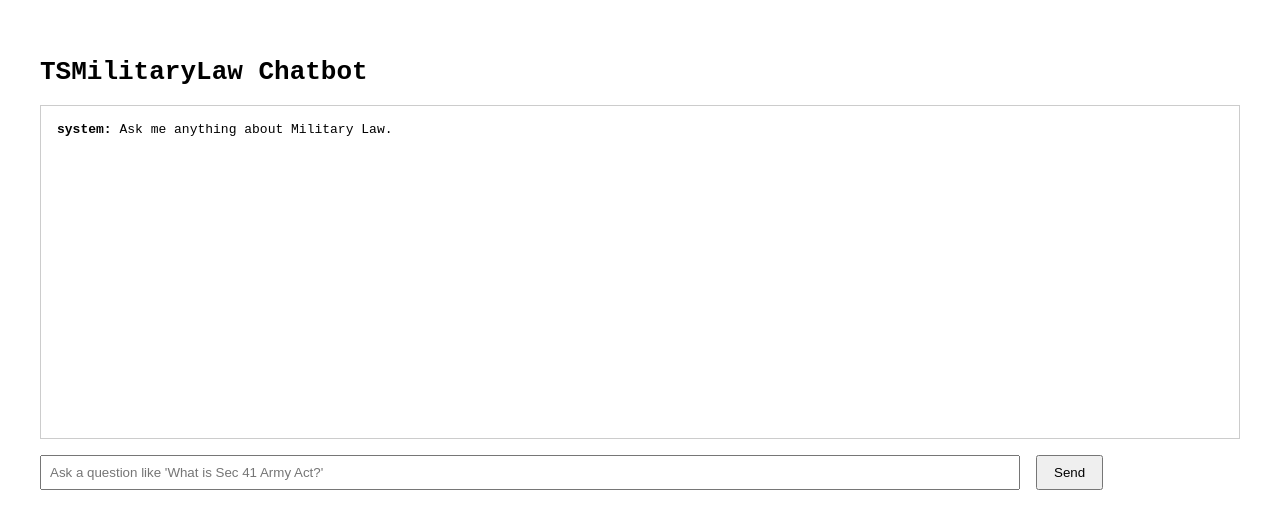
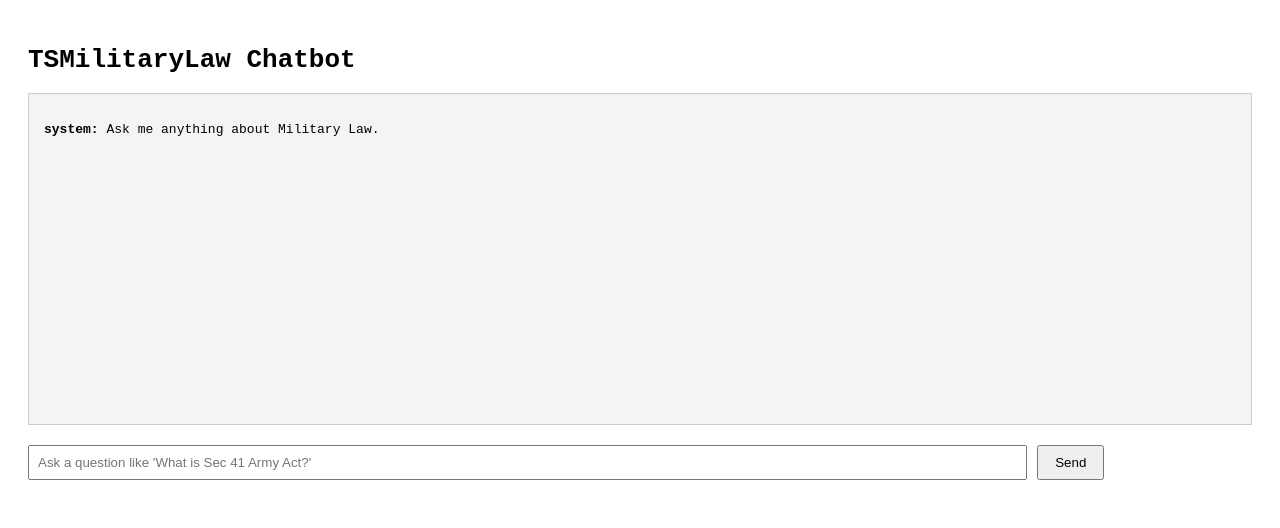
Before and after one commit to eshdecin/TSMilitaryLaw, a Next.js app: page / in a window 1280 px wide. Shown: the top 528 px of the page. Built offline with nearby package versions, Linux system fonts and the light colour scheme.

Commit message:
Connected frontend to backend API for live answers.

```diff
--- a/pages/index.js
+++ b/pages/index.js
@@ -1,36 +1,63 @@
-import { useState } from 'react';
+import { useState } from "react";
 
 export default function Home() {
-  const [messages, setMessages] = useState([{ role: 'system', content: 'Ask me anything about Military Law.' }]);
-  const [input, setInput] = useState('');
+  const [messages, setMessages] = useState([
+    { role: "system", content: "Ask me anything about Military Law." }
+  ]);
+  const [input, setInput] = useState("");
 
-  const handleSend = () => {
+  const sendMessage = async () => {
     if (!input.trim()) return;
-    const userMessage = { role: 'user', content: input };
-    const botReply = {
-      role: 'assistant',
-      content: `This is a placeholder answer for: "${input}" (The real brain is coming soon, Sir!)`
-    };
-    setMessages([...messages, userMessage, botReply]);
-    setInput('');
+
+    const newMessages = [...messages, { role: "user", content: input }];
+    setMessages(newMessages);
+    setInput("");
+
+    try {
+      const res = await fetch("https://tsmilitarylaw-backend.onrender.com/chat", {
+        method: "POST",
+        headers: { "Content-Type": "application/json" },
+        body: JSON.stringify({ query: input })
+      });
+
+      const data = await res.json();
+      const assistantReply = data.message || "No response received.";
+
+      setMessages([...newMessages, { role: "assistant", content: assistantReply }]);
+    } catch (error) {
+      setMessages([...newMessages, { role: "assistant", content: "Error contacting backend." }]);
+    }
   };
 
   return (
-    <main style={{ fontFamily: 'monospace', padding: '2rem' }}>
+    <div style={{ padding: 20, fontFamily: "monospace" }}>
       <h1>TSMilitaryLaw Chatbot</h1>
-      <div style={{ border: '1px solid #ccc', padding: '1rem', height: '300px', overflowY: 'scroll', marginBottom: '1rem' }}>
-        {messages.map((msg, i) => (
-          <div key={i}><strong>{msg.role === 'user' ? 'You' : msg.role}:</strong> {msg.content}</div>
+      <div
+        style={{
+          background: "#f4f4f4",
+          padding: 15,
+          border: "1px solid #ccc",
+          minHeight: "300px",
+          whiteSpace: "pre-wrap"
+        }}
+      >
+        {messages.map((msg, index) => (
+          <p key={index}>
+            <strong>{msg.role}:</strong> {msg.content}
+          </p>
         ))}
       </div>
-      <input
-        style={{ width: '80%', padding: '0.5rem' }}
-        value={input}
-        onChange={e => setInput(e.target.value)}
-        onKeyDown={e => e.key === 'Enter' && handleSend()}
-        placeholder="Ask a question like 'What is Sec 41 Army Act?'"
-      />
-      <button onClick={handleSend} style={{ marginLeft: '1rem', padding: '0.5rem 1rem' }}>Send</button>
-    </main>
+      <div style={{ marginTop: 20 }}>
+        <input
+          value={input}
+          onChange={(e) => setInput(e.target.value)}
+          placeholder="Ask a question like 'What is Sec 41 Army Act?'"
+          style={{ width: "80%", padding: 8 }}
+        />
+        <button onClick={sendMessage} style={{ padding: "8px 16px", marginLeft: 10 }}>
+          Send
+        </button>
+      </div>
+    </div>
   );
 }
```
